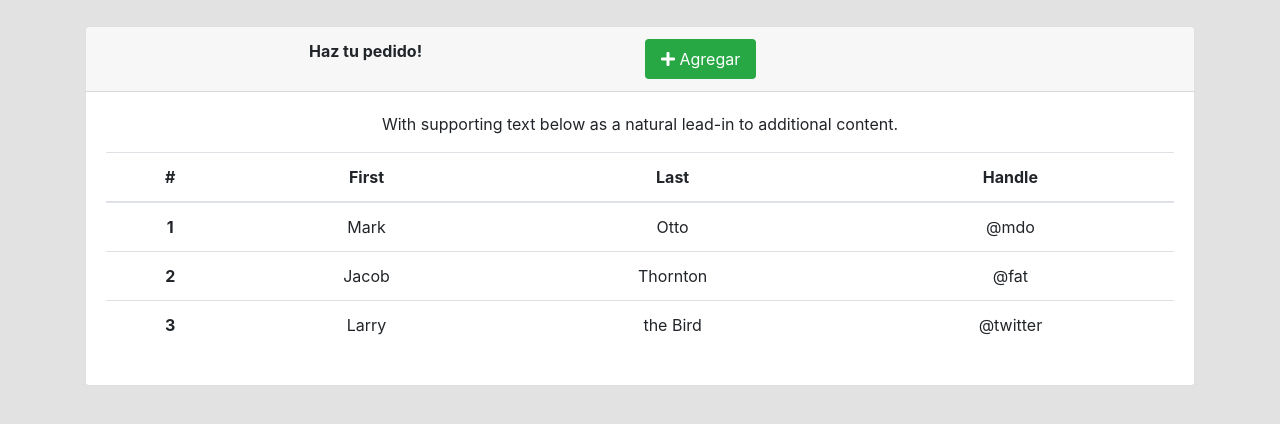
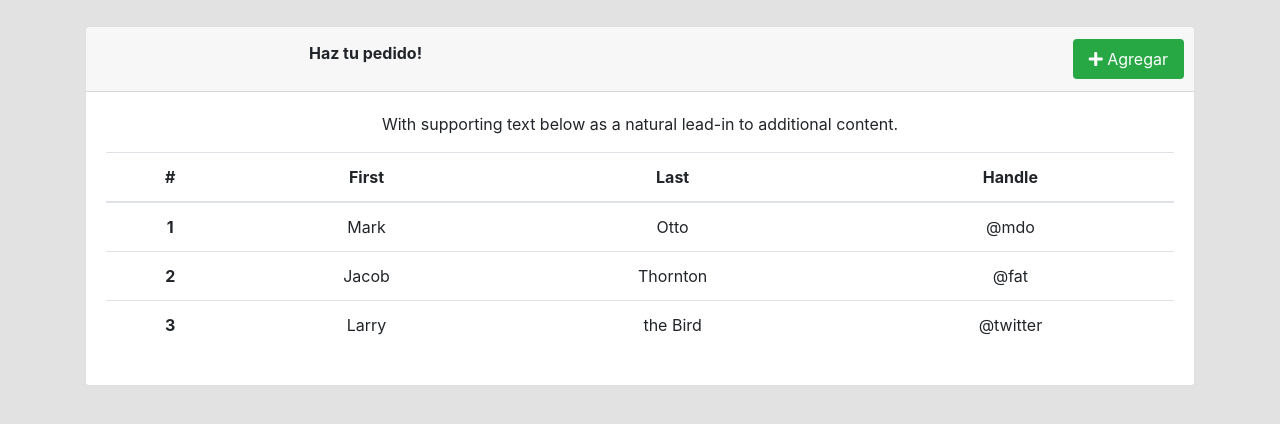
Before and after one commit to adamraven123/Proyecto-Desarrollo-Wen, a Django app: page /admin_usuario/ in a window 1280 px wide. Shown: the part 58-482 px from the top of the page. Run offline with Django 3.2, Linux system fonts and the light colour scheme; some libraries are stand-ins or nearby versions.

```diff
--- a/core/templates/perfil_usuario/admin_usuarios.html
+++ b/core/templates/perfil_usuario/admin_usuarios.html
@@ -5,10 +5,10 @@
         <div class="card-header">
             <div class="row">
                 <div class="col">
-                    <strong class="card-name">Haz tu pedido!</strong>
+                    <strong class="card-name align-middle">Haz tu pedido!</strong>
                 </div>
                 <div class="col">
-                    <ul class="nav nav-pills card-header-pills">
+                    <ul class="nav nav-pills card-header-pills float-sm-right">
                         <li class="nav-item">
                             <a class="nav-link active bg-success" href="#"> <i class="fa fa-plus"></i> Agregar</a>
                         </li>
```
Also changed, not shown: core/migrations/0005_auto_20180626_1129.py (added).
